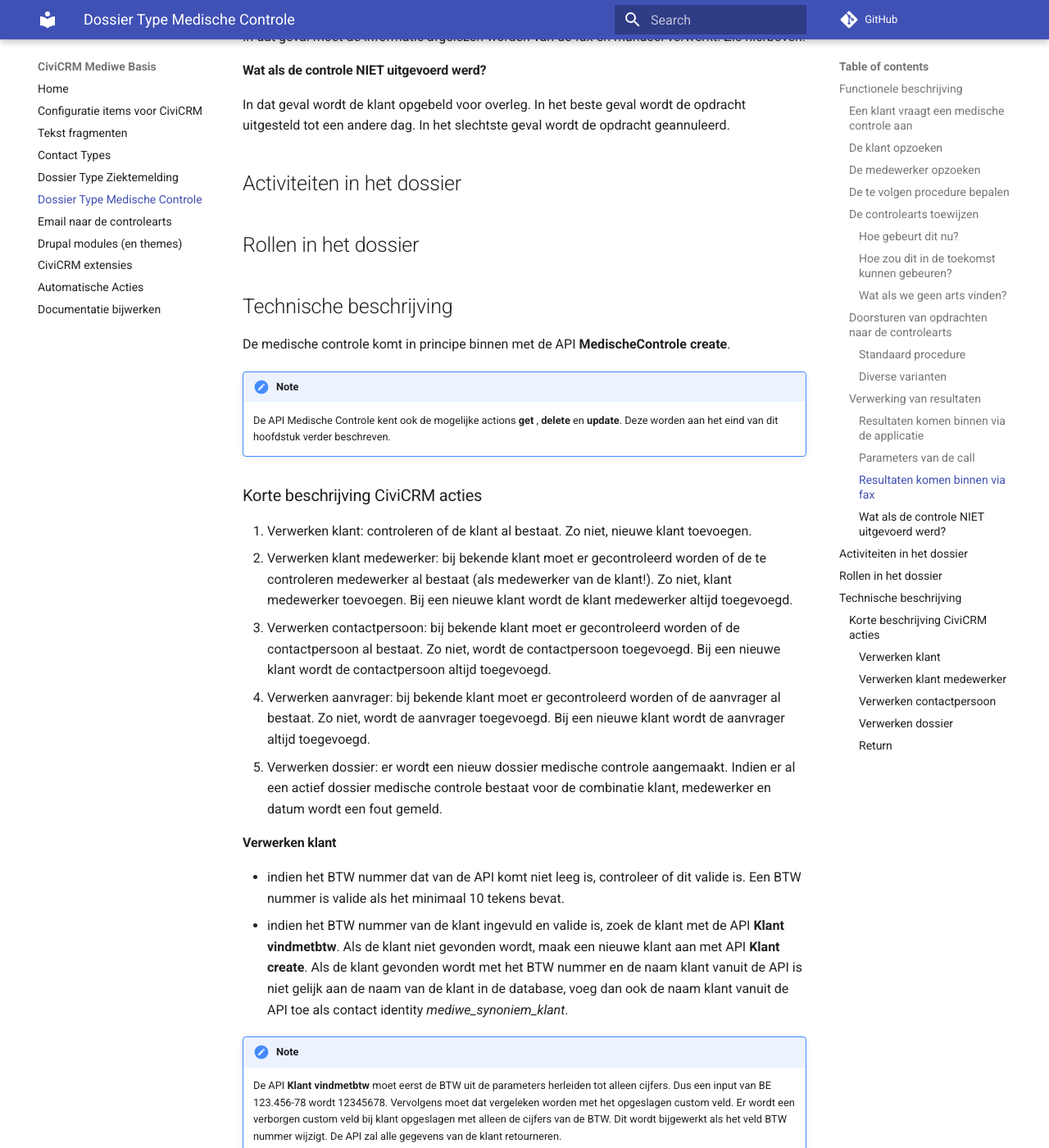
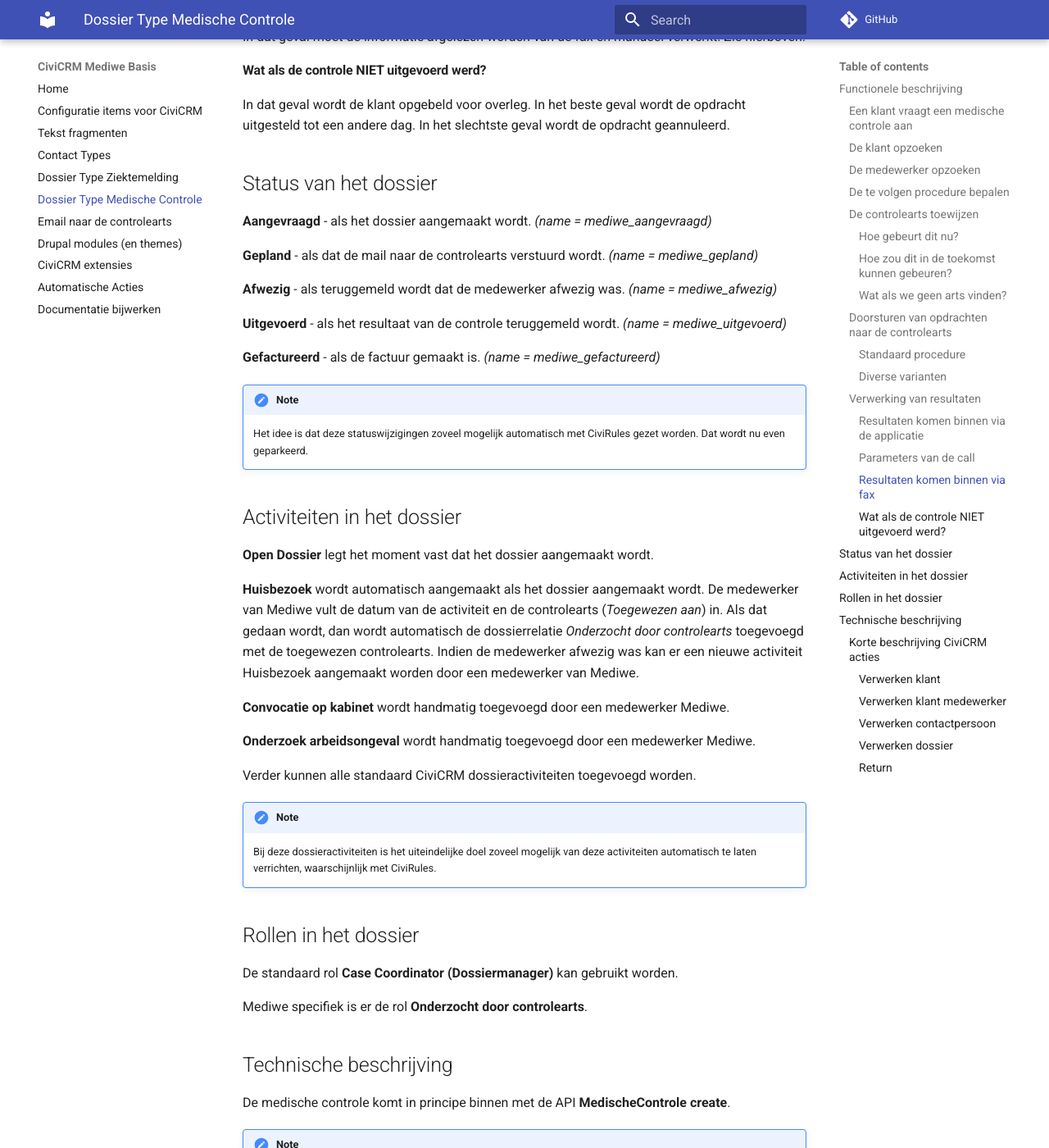
Before and after one commit to CiviCooP/be.mediwe.basis, an MkDocs documentation site: the page built from docs/medische_controle.md, in a window 1280 px wide and 1400 px high, scrolled down 4620 px. Shown: the whole window at 82% size. Built offline with MkDocs 1.6.1 and Material for MkDocs 9.7.7, drawn with Linux system fonts in a browser that asks for light colours; comment, search, counter and statistics services are not loaded; old or Windows-style settings are respelled for this version of MkDocs; some of the changed text lies outside the part shown.

Commit message:
documentatie medische controle

```diff
--- a/docs/medische_controle.md
+++ b/docs/medische_controle.md
@@ -165,9 +165,41 @@ In dat geval wordt de klant opgebeld voor overleg.
 In het beste geval wordt de opdracht uitgesteld tot een andere dag.
 In het slechtste geval wordt de opdracht geannuleerd.
 
+## Status van het dossier
+**Aangevraagd** - als het dossier aangemaakt wordt. *(name = mediwe_aangevraagd)*
+
+**Gepland** - als dat de mail naar de controlearts verstuurd wordt. *(name = mediwe_gepland)*
+
+**Afwezig** - als teruggemeld wordt dat de medewerker afwezig was. *(name = mediwe_afwezig)*
+
+**Uitgevoerd** - als het resultaat van de controle teruggemeld wordt. *(name = mediwe_uitgevoerd)*
+
+**Gefactureerd** - als de factuur gemaakt is. *(name = mediwe_gefactureerd)*
+
+!!! note
+
+    Het idee is dat deze statuswijzigingen zoveel mogelijk automatisch met CiviRules gezet worden. Dat wordt nu even geparkeerd.
+
 ## Activiteiten in het dossier
+**Open Dossier** legt het moment vast dat het dossier aangemaakt wordt.
+
+**Huisbezoek** wordt automatisch aangemaakt als het dossier aangemaakt wordt. De medewerker van Mediwe vult de datum van de activiteit en de controlearts (*Toegewezen aan*) in. Als dat gedaan wordt, dan wordt automatisch de dossierrelatie _Onderzocht door controlearts_ toegevoegd met de toegewezen controlearts.
+Indien de medewerker afwezig was kan er een nieuwe activiteit Huisbezoek aangemaakt worden door een medewerker van Mediwe.
+
+**Convocatie op kabinet** wordt handmatig toegevoegd door een medewerker Mediwe.
+
+**Onderzoek arbeidsongeval** wordt handmatig toegevoegd door een medewerker Mediwe.
+
+Verder kunnen alle standaard CiviCRM dossieractiviteiten toegevoegd worden.
+
+!!! note
+
+    Bij deze dossieractiviteiten is het uiteindelijke doel zoveel mogelijk van deze activiteiten automatisch te laten verrichten, waarschijnlijk met CiviRules.
 
 ## Rollen in het dossier
+De standaard rol **Case Coordinator (Dossiermanager)** kan gebruikt worden.
+
+Mediwe specifiek is er de rol **Onderzocht door controlearts**.
 
 ## Technische beschrijving
 De medische controle komt in principe binnen met de API **MedischeControle** **create**.
@@ -236,11 +268,13 @@ Er moet een nieuw dossier van het type *Medische Controle* toegevoegd. De waarde
 
 #### Return
 De volgende waarden zullen door de API MedischeControle create teruggegeven worden:
+
 * is_error = 0 of 1
 * count = 1
 * version = 3
 * id = case_id
 * values:
+
 >* case_id
 >* klant_id
 >* medewerker_id
```
